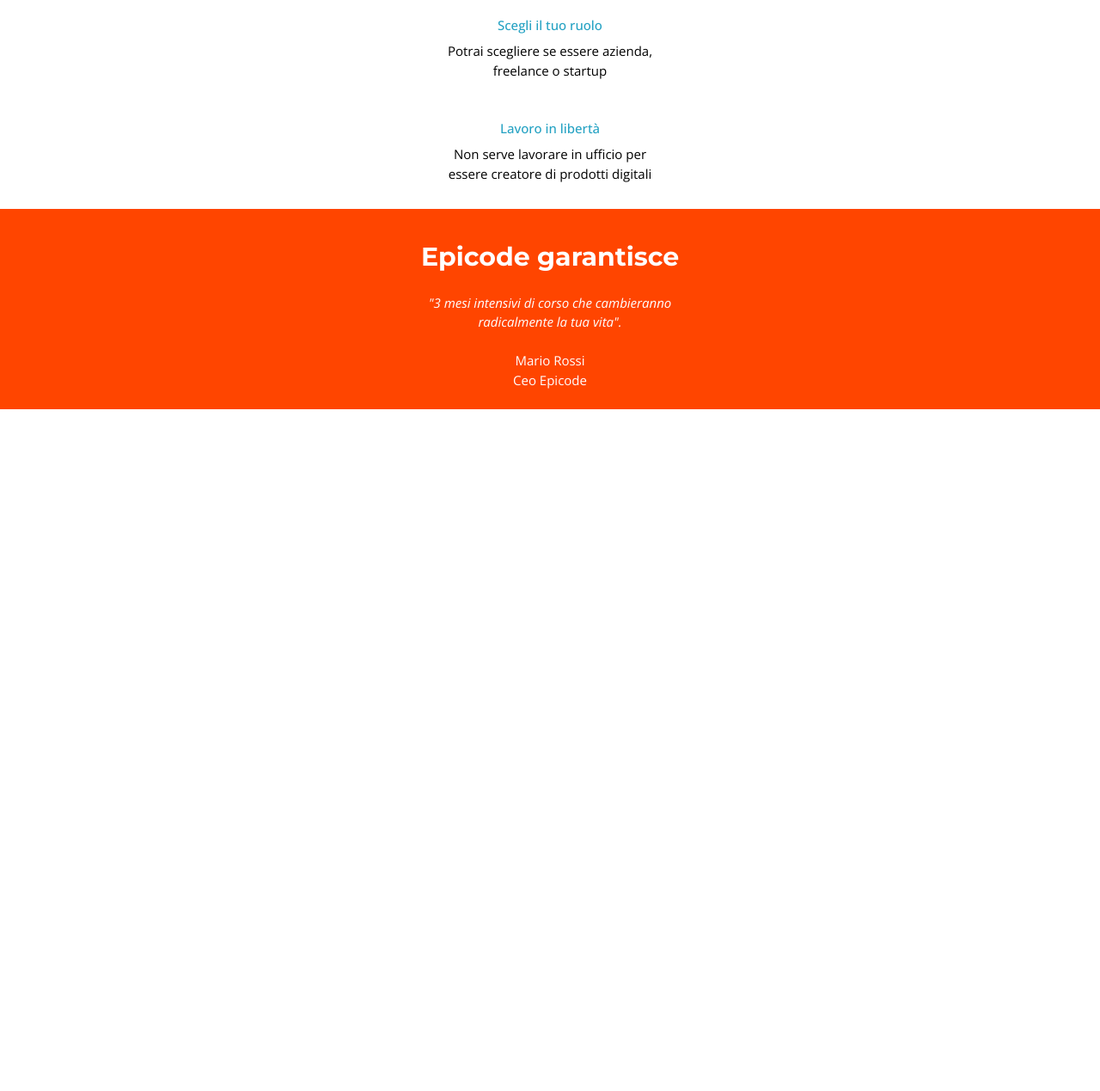
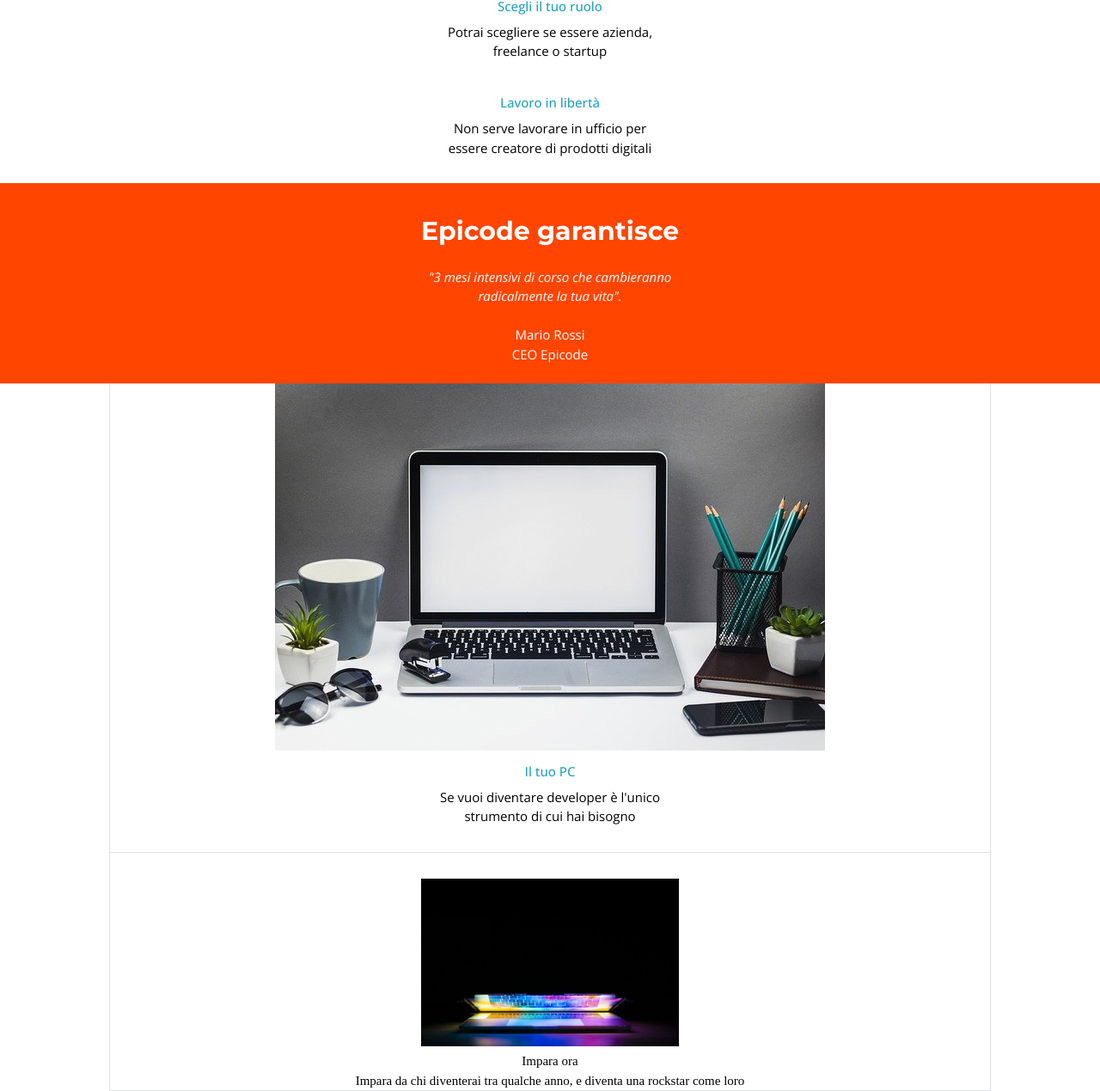
Before and after one commit to tommasopanciroli/PROJECT-U1-W1-D5, a plain HTML site: page index.html in a window 1280 px wide. Shown: the part 888-2157 px from the top of the page at 86% size. Before the commit the page ends 1364 px from the top, so only its background shows below. Drawn offline with nearby package versions, Linux system fonts and the light colour scheme.

Commit message:
adds some modify

```diff
--- a/assets/style.css
+++ b/assets/style.css
@@ -70,15 +70,15 @@ header img{
     padding: 0.5em;
 }
 
-section h3 {
+#sezioneuno h3 {
     font-family: 'Open Sans';
     color: #25a2c3;
     font-weight: 500;
     padding-bottom: 0.5em;
-    padding-top: 1em;
+    padding-top: 0.5em;
 }
 
-section p {
+#sezioneuno p {
     font-family: 'Open Sans';
     font-weight: 200;
     padding-bottom: 2em;
@@ -115,3 +115,47 @@ section p {
 #corsivo {
     font-style: italic;
 }
+
+.primaimmagine {
+    max-width: 80%;
+    border-bottom: solid 1px #dee1e3;
+    border-left: solid 1px #dee1e3;
+    border-right: solid 1px #dee1e3;
+    margin-left: auto;
+    margin-right: auto;
+    font-family: 'Open Sans';
+}
+
+.primaimmagine > h3 {
+    color: #25a2c3;
+    font-weight: 500;
+    padding-bottom: 0.5em;
+    padding-top: 0.5em;
+}
+
+.primaimmagine > p {
+    font-weight: 200;
+    padding-bottom: 2em;
+}
+
+ .imguno {
+    max-width: 100%;
+    width: 100px;
+    height: 200px;
+ }
+
+ .secondaimmagine {
+    max-width: 80%;
+    border-bottom: solid 1px #dee1e3;
+    border-left: solid 1px #dee1e3;
+    border-right: solid 1px #dee1e3;
+    margin-left: auto;
+    margin-right: auto;
+ }
+
+ .imgdue {
+    max-width: 100%;
+    width: 300px;
+    padding-top: 2em;
+
+ }
--- a/index.html
+++ b/index.html
@@ -47,7 +47,7 @@
     </div>
     <main>
       <article>
-        <section>
+        <section id="sezioneuno">
           <h3 id="primo">Tutti ti cercheranno</h3>
           <p id="paragrafouno">
             Sono 30.000 in Italia le posizioni di <br />
@@ -77,7 +77,28 @@
             "3 mesi intensivi di corso che cambieranno <br />
             radicalmente la tua vita".
           </p>
-          <p>Mario Rossi <br />Ceo Epicode</p>
+          <p>
+            Mario Rossi <br id="smaller" />
+            CEO Epicode
+          </p>
+        </div>
+
+        <div class="primaimmagine">
+          <img .class:="imguno" src="./images/foto1.jpg" alt="pc" />
+          <h3>Il tuo PC</h3>
+          <p>
+            Se vuoi diventare developer è l'unico <br />
+            strumento di cui hai bisogno
+          </p>
+        </div>
+
+        <div class="secondaimmagine">
+          <img class="imgdue" src="./images/foto2.jpg" alt="computer" />
+          <h3>Impara ora</h3>
+          <p>
+            Impara da chi diventerai tra qualche anno, e diventa una rockstar
+            come loro
+          </p>
         </div>
       </article>
     </main>
```
